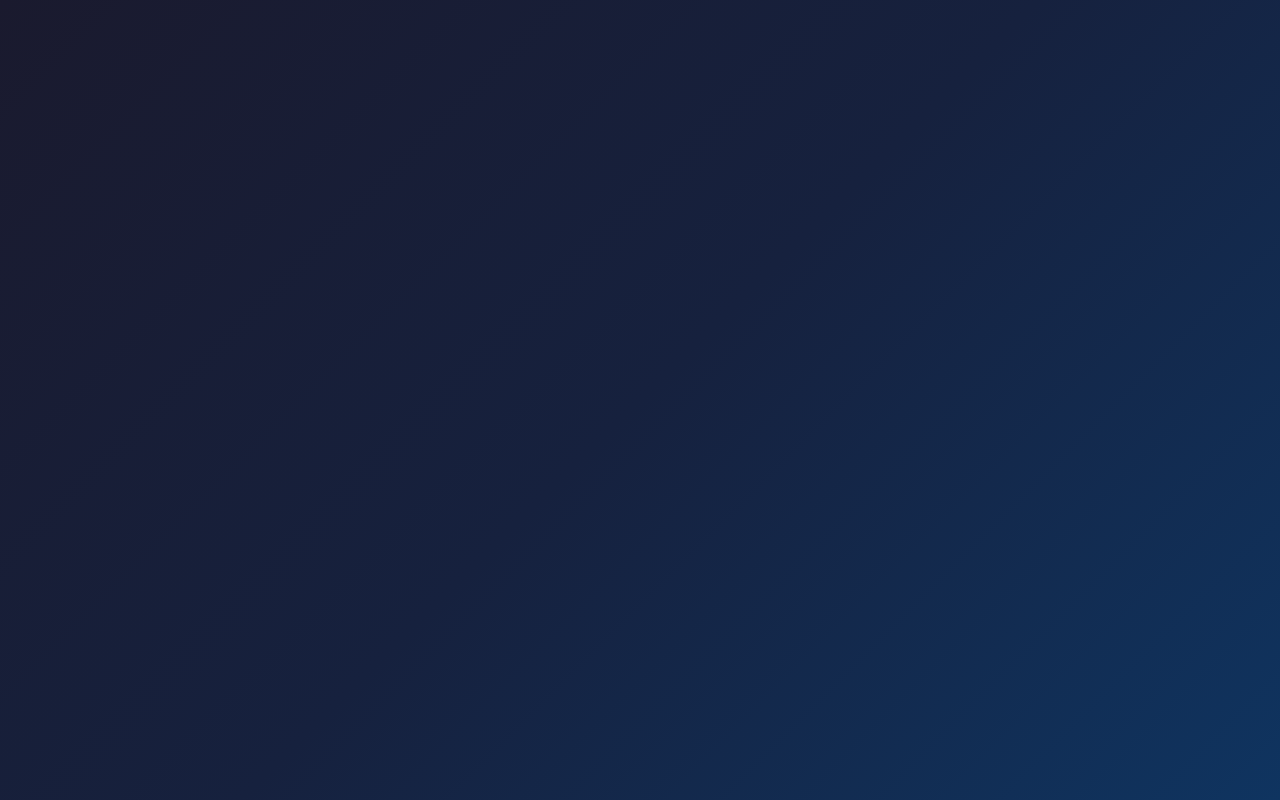
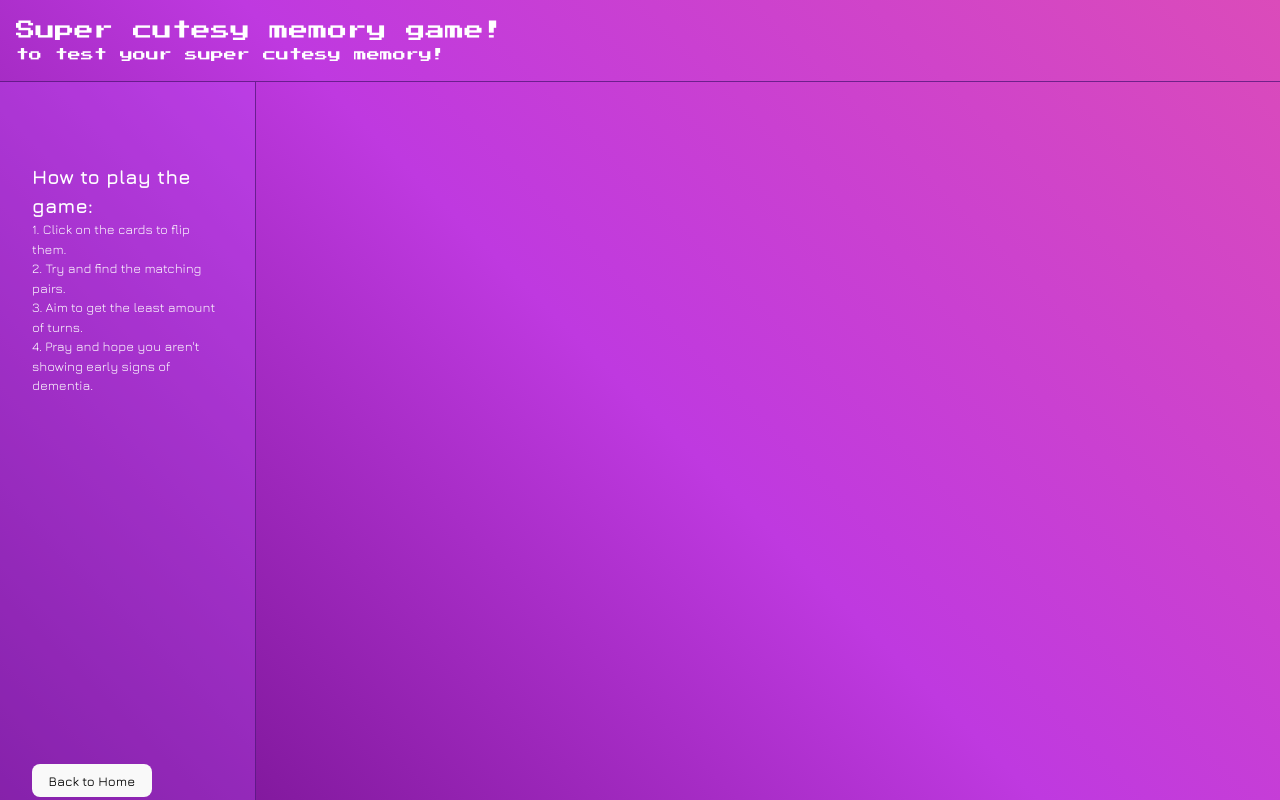
Before and after one commit to JohnBrianTiopes/ubiquitous-eureka, a React (Vite) app in the folder 4games/: page /memorygame in a window 1280 px wide. Built offline with nearby package versions, Linux system fonts and the light colour scheme.

Commit message:
WE'RE GETTING SOMEWHERE RAAAAAAAAAAAA

```diff
--- /dev/null
+++ b/4games/src/Components/Memorygame.css
@@ -0,0 +1,54 @@
+@import url('https://fonts.googleapis.com/css2?family=Jura:wght@300..700&family=Press+Start+2P&display=swap');
+
+
+.contain{
+  position: fixed;
+  top: 0;
+  left: 0;
+  width: 100vw;
+  height: 100vh;
+  display: flex;
+  flex-direction: column;
+  background: linear-gradient(45deg, #6f0f89, #bf39e0, #db4bba);
+  color: #fff;
+  overflow: hidden;
+}
+
+.top{
+    width: 100%;
+    height: 30%;
+    font-family: 'Press Start 2p', system-ui;
+    font-size: small;
+    border-bottom:  1px solid rgba(82, 22, 121, 0.768);
+    padding: 1rem;
+}
+
+.leftside{
+  width: 20%;
+  height: 100%;
+  background: rgba(191, 81, 250, 0.29);
+  padding: 1rem;
+  border-right: 1px solid rgba(82, 22, 121, 0.768);
+  display: flex;
+  flex-direction: column;
+  overflow-y: auto;
+  flex-shrink: 0;
+}
+
+.howto{
+    font-family: "Jura", sans-serif;
+    font-size: small;
+    padding: 1rem;
+    margin-top: 3rem;
+}
+
+.rightside{
+  width: 20%;
+  background: rgba(0, 0, 0, 0.2);
+  padding: 1rem;
+  border-left:  1px solid rgba(82, 22, 121, 0.768);
+  display: flex;
+  flex-direction: column;
+  overflow-y: auto;
+  flex-shrink: 0;
+}
--- a/4games/src/Components/Memorygame.jsx
+++ b/4games/src/Components/Memorygame.jsx
@@ -1,48 +1,61 @@
 import React, { useState } from 'react';
 import { useNavigate } from 'react-router-dom';
+import './Memorygame.css';
 
 const INITIAL_CARDCOUNT = 4;
-const CARDS = [
-
-]
 const STEP = 2;
 
 const Memorygame = () => {
     const navigate = useNavigate();
-    const [leaderboard, setLeaderboard] = useState(() =>{
-        const save = localStorage.getItem('mgleaderboard');
-        return save ? JSON.parse(save) : [];
-    });
-    const [cardcount, setCardcount] = useState(INITIAL_CARDCOUNT)
+    const [cardCount, setCardcount] = useState(INITIAL_CARDCOUNT);
 
     return (
-        <div className="container">
-            <div className="leftside">
+        <div className='contain'>
+            <div className='top'>
+                <h2> Super cutesy memory game! </h2>
+                <p> to test your super cutesy memory!</p>
+            </div>
+
+            <div className='leftside'>
+                <div className='howto'>
+                    <h2>How to play the game:</h2>
+                    <p>1. Click on the cards to flip them.</p>
+                    <p>2. Try and find the matching pairs.</p>
+                    <p>3. Aim to get the least amount of turns.</p>
+                    <p>4. Pray and hope you aren't showing early signs of dementia.</p>
+
+                    <button onClick={() => navigate('/home')} style={{marginTop: '23rem'}}> Back to Home </button>
+                </div>
 
             </div>
 
-            <div className="center">
+            <div className='center'>
+                <h1>Amount of cards:</h1>
+                <Counter cardsCount={cardCount} onClick={setCardcount} />
+                <button > Start Game </button>
+            </div>
+
+            <div className='rightside'>
 
             </div>
 
-            <div className="rightside">
+            <div className='bottom'>
 
             </div>
-
         </div>
     );
 };
 
-const Counter = ({ cardsCount, onClick }) => {
+const Counter = ({ cardCount, onClick }) => {
     const onDecrement = e => {
         e.preventDefault();
-        const number = cardsCount - STEP;
+        const number = cardCount - STEP;
         if (number >= 2) onClick(number);
     };
 
     const onIncrement = e => {
         e.preventDefault();
-        const number = cardsCount + STEP;
+        const number = cardCount + STEP;
         if (number <= 160) onClick(number);
     };
 
@@ -51,7 +64,7 @@ const Counter = ({ cardsCount, onClick }) => {
             <button className="minus" onClick={onDecrement}>
                 -
             </button>
-            <span className="quantity">{cardsCount}</span>
+            <span className="quantity">{cardCount}</span>
             <button className="plus" onClick={onIncrement}>
                 +
             </button>
```
